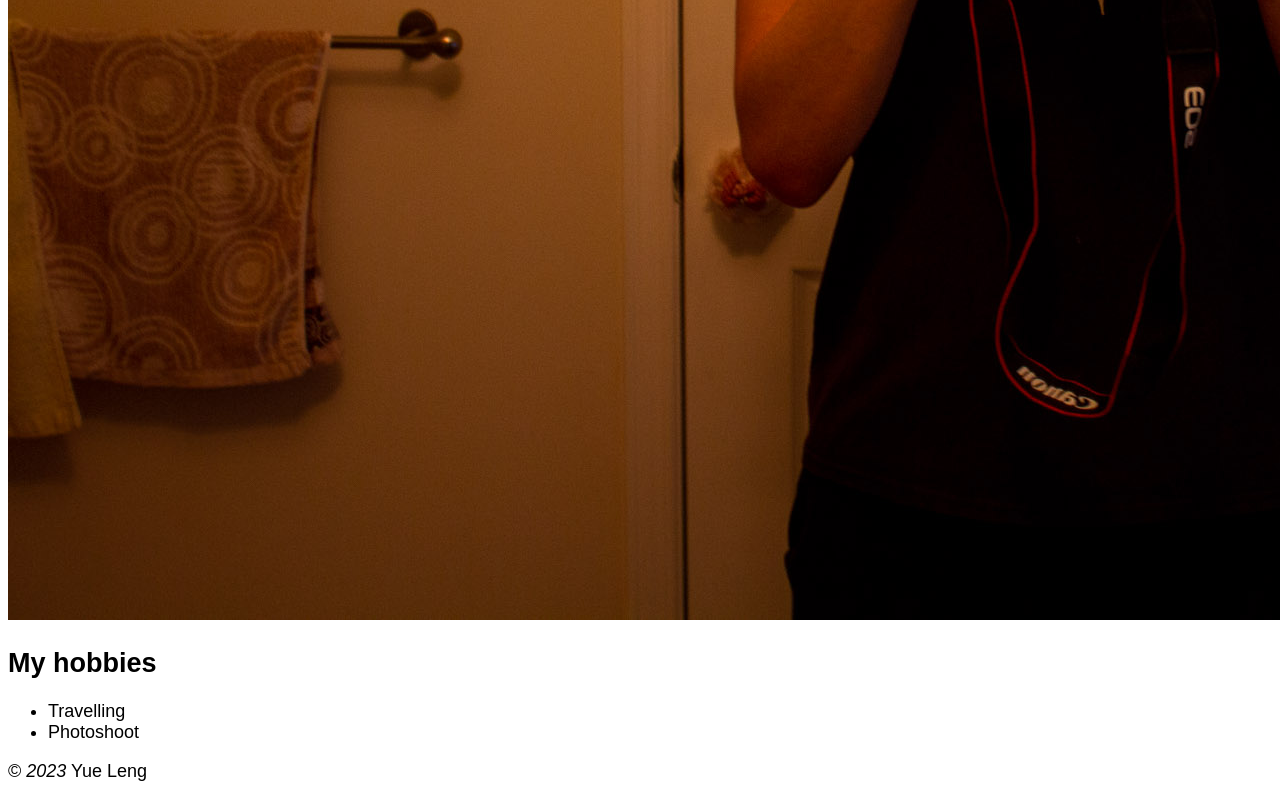
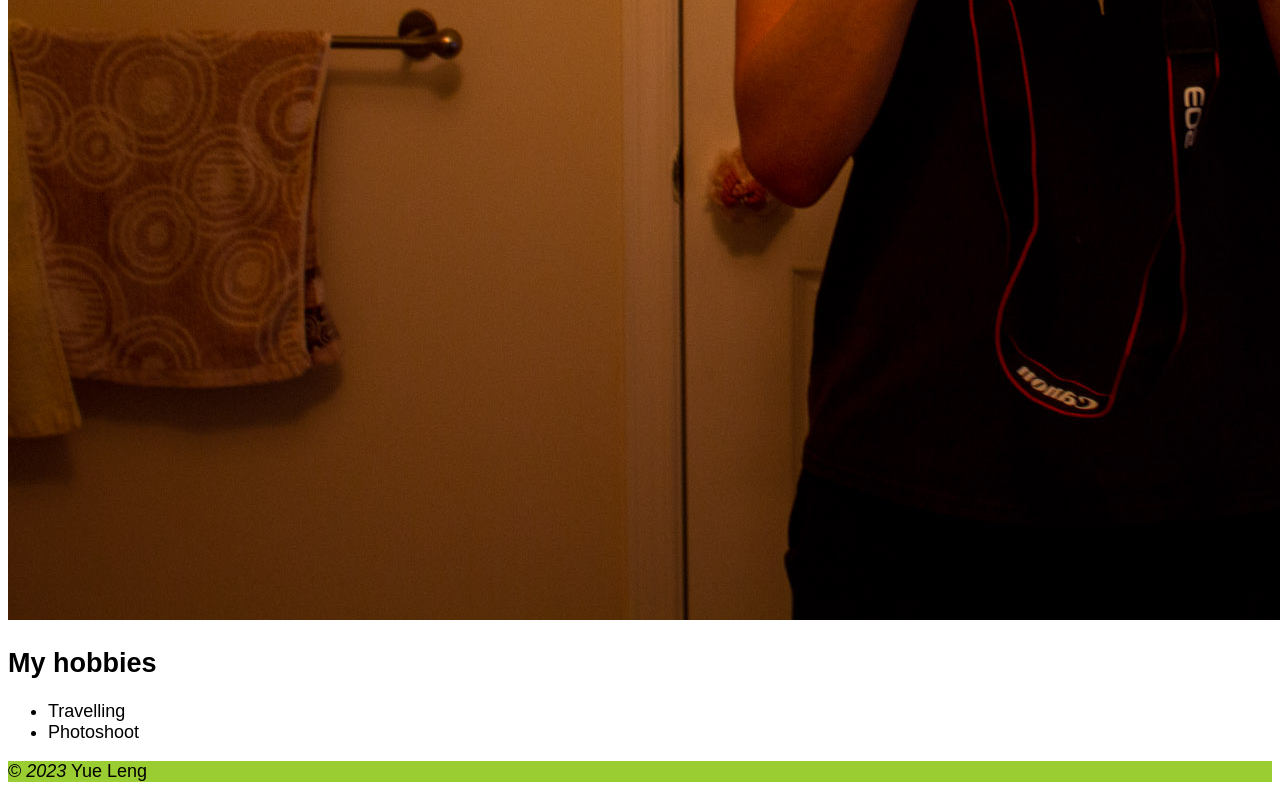
Before and after one commit to leng0017/leng0017.github.io, a plain HTML site: page html-assignment/index.html in a window 1280 px wide. Shown: the part 1270-2060 px from the top of the page. Drawn offline with Linux system fonts and the light colour scheme.

Commit message:
add bkground color to header and footer

```diff
--- a/html-assignment/css/main.css
+++ b/html-assignment/css/main.css
@@ -2,3 +2,6 @@ body {
 	font-family: Arial, sans-serif;
 	font-size: 18px;
 }
+header, footer {
+	background-color: yellowgreen;
+}
```
